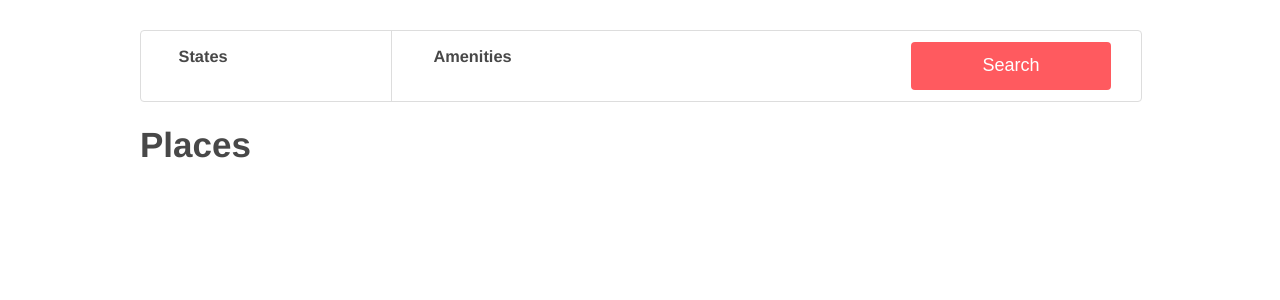
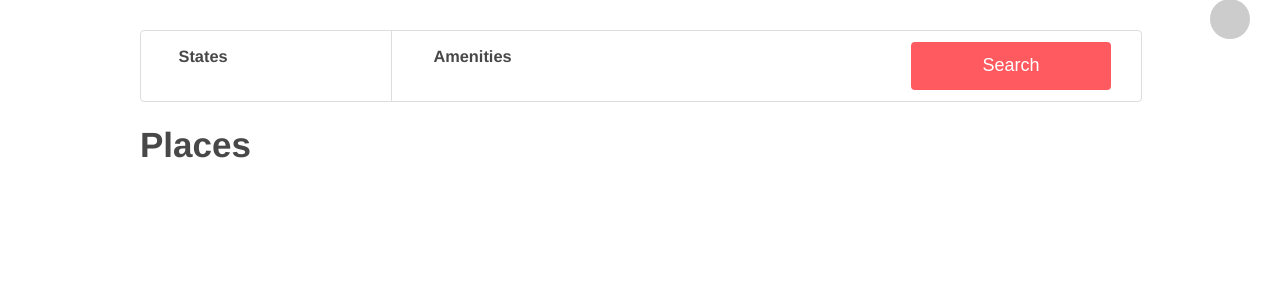
Before and after one commit to sawlew/AirBnB_clone_v4, a Flask app: template web_dynamic/templates/101-hbnb.html in a window 1280 px wide. Shown: the part 71-371 px from the top of the page. Run offline with Flask 3, Linux system fonts and the light colour scheme; the template is opened without the code that fills it: most values are stand-ins (such as "Sample title", 1, 10 or a date in 2020); some libraries are stand-ins or nearby versions.

Commit message:
Update 3-header.css

```diff
--- a/web_dynamic/static/styles/3-header.css
+++ b/web_dynamic/static/styles/3-header.css
@@ -9,3 +9,14 @@ header .logo {
     left: 20px;
     height: 100%;
 }
+#api_status {
+    float: right;
+    width: 40px;
+    height: 40px;
+    border-radius: 50%;
+    background-color: #cccccc;
+    margin-right: 30px;
+}
+.available {
+    backgroud-color: #ff545f !important;
+}
```
